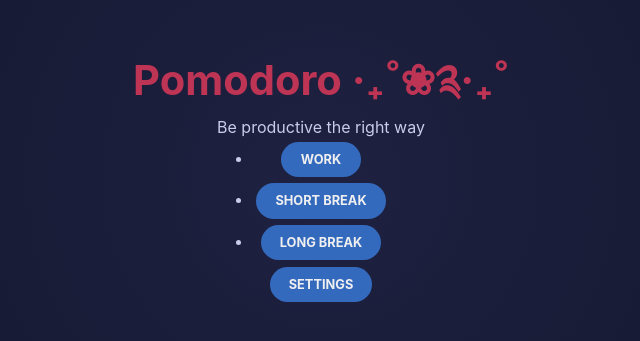
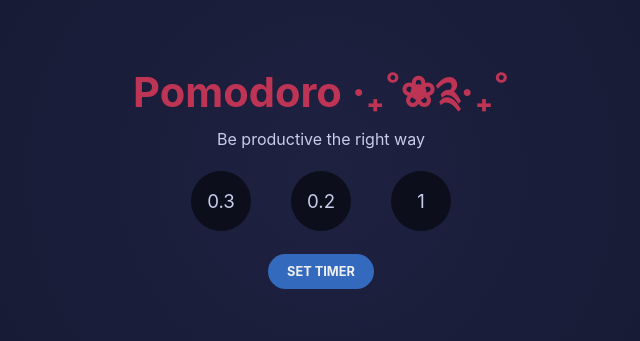
Before and after one commit to windofbloom/pomodoro, a React (Vite) app: page / in a window 1280 px wide. Shown: the part 223-564 px from the top of the page, without its empty margins (319-959 px from the left). Built offline with nearby package versions, Linux system fonts and the light colour scheme.

Commit message:
Changing conditional and countdown elements

```diff
--- a/src/componets/App/App.jsx
+++ b/src/componets/App/App.jsx
@@ -1,29 +1,62 @@
-import { useContext } from 'react'
-import { SetPomodoro } from '../SetPomodoro/SetPomodoro'
-import { SettingContext } from '../../context/SettingsContext'
+import { useContext } from 'react';
+import { SetPomodoro } from '../SetPomodoro/SetPomodoro';
+import { SettingContext } from '../../context/SettingsContext';
 
-import './App.css'
-import { Button } from '../Button/Button'
-import { TimerButtons } from '../TimerButtons/TimerButtons'
+import './App.css';
+import { Button } from '../Button/Button';
+import { TimerButtons } from '../TimerButtons/TimerButtons';
+import { CountdownAnimation } from '../CountdownAnimation/CountdownAnimation';
 
 function App() {
-  const {pomodoro, executing, setCurrentTimer, SettingBtn} = useContext(SettingContext)
+  const {
+    pomodoro,
+    SettingBtn,
+    children,
+    startAnimate,
+    startTimer,
+    pauseTimer
+  } = useContext(SettingContext);
 
   return (
     <div className='App_container'>
       <h1>Pomodoro ‧₊˚❀༉‧₊˚</h1>
       <small>Be productive the right way</small>
-        {pomodoro !== 0 ?
-        <SetPomodoro /> :
+
+      {pomodoro === 0 ? (
+        <SetPomodoro />
+      ) : (
         <>
-        <TimerButtons />
-        <Button
-          title="Settings" _callback={SettingBtn}
-        />
+          <TimerButtons />
+          <Button title="Settings" _callback={SettingBtn} />
+
+          <div className='time-container'>
+            <div className='time-wrapper'>
+              <CountdownAnimation
+                keyProp={pomodoro}
+                timer={pomodoro}
+                animate={startAnimate}
+              >
+                {children}
+              </CountdownAnimation>
+            </div>
+          </div>
+
+          <div className='button-wrapper'>
+            <Button
+              title="Start"
+              activeClass={!startAnimate ? 'active' : undefined}
+              _callback={startTimer}
+            />
+            <Button
+              title="Pause"
+              activeClass={startAnimate ? 'active' : undefined}
+              _callback={pauseTimer}
+            />
+          </div>
         </>
-        }
+      )}
     </div>
-  )
+  );
 }
 
-export default App
+export default App;
--- a/src/componets/CountdownAnimation/CountdownAnimation.jsx
+++ b/src/componets/CountdownAnimation/CountdownAnimation.jsx
@@ -2,17 +2,18 @@ import { useContext } from "react"
 import { SettingContext } from "../../context/SettingsContext"
 import { CountdownCircleTimer } from "react-countdown-circle-timer"
 
-function CountdownAnimation ({key = 1, timer = 20, animate = true, children}) {
+function CountdownAnimation ({keyProp = 1, timer = 20, animate = true, children}) {
 
     const {stopTimer} = useContext(SettingContext)
 
     return (
         <CountdownCircleTimer
-            key={key}
+            key={keyProp}
             isPlaying={animate}
             duration={ timer * 60}
             colors={['#AC2142', 0.33]}
             strokeWidth={6}
+            size={220}
             trailColor="#346abe"
             onComplete={ () => {
                 stopTimer()
--- /dev/null
+++ b/src/componets/TimerButtons/TimerButtons.css
@@ -0,0 +1,14 @@
+.TimerButtons_container .labels {
+    list-style: none;
+  display: flex;
+  text-transform: uppercase;
+  font-size: .8rem;
+  padding:.3rem .3rem;
+  background-color: var(--contrast-color);
+  border-radius: 1.5rem;
+}
+
+.active-label {
+    color: var(--light-color);
+    background-color: var(--secondary-color);
+}
--- a/src/componets/TimerButtons/TimerButtons.jsx
+++ b/src/componets/TimerButtons/TimerButtons.jsx
@@ -1,36 +1,45 @@
-import { useContext } from 'react'
+import { useContext, useEffect } from 'react'
 import { SettingContext } from '../../context/SettingsContext'
 
 import { Button } from '../Button/Button'
+import './TimerButtons.css'
 
 
 function TimerButtons () {
-    const {executing, setCurrentTimer} = useContext(SettingContext)
+    const {
+      executing,
+      setCurrentTimer,
+      startAnimate,
+      updateExecute} = useContext(SettingContext)
+
+    useEffect(() => {updateExecute(executing)}, [executing, startAnimate])
 
     return(
-        <ul className='labels'>
+        <div className='TimerButtons_container'>
+            <ul className="labels">
           <li>
             <Button
               title="Work"
-              activeClass={executing.active === 'work' && 'active-label'}
+              activeClass={executing.active === 'work' ? 'active-label' : undefined}
               _callback={() => setCurrentTimer('work')}
             />
           </li>
           <li>
             <Button
               title="Short Break"
-              activeClass={executing.active === 'short' && 'active-label'}
+              activeClass={executing.active === 'short' ? 'active-label' : undefined}
               _callback={() => setCurrentTimer('short')}
             />
           </li>
           <li>
             <Button
               title="Long Break"
-              activeClass={executing.active === 'long' && 'active-label'}
+              activeClass={executing.active === 'long' ? 'active-label' : undefined}
               _callback={() => setCurrentTimer('long')}
             />
           </li>
         </ul>
+        </div>
     )
 }
 
--- a/src/context/SettingsContext.jsx
+++ b/src/context/SettingsContext.jsx
@@ -62,9 +62,9 @@ function SettingContextProvider (props) {
         }
     }
 
-    const children = ({ remaindingTimer }) => {
-        const minutes = Math.floor(remaindingTimer / 60)
-        const seconds = remaindingTimer % 60
+    const children = ({ remainingTime }) => {
+        const minutes = Math.floor(remainingTime / 60)
+        const seconds = remainingTime % 60
 
         return `${minutes}:${seconds}`
     }
```
